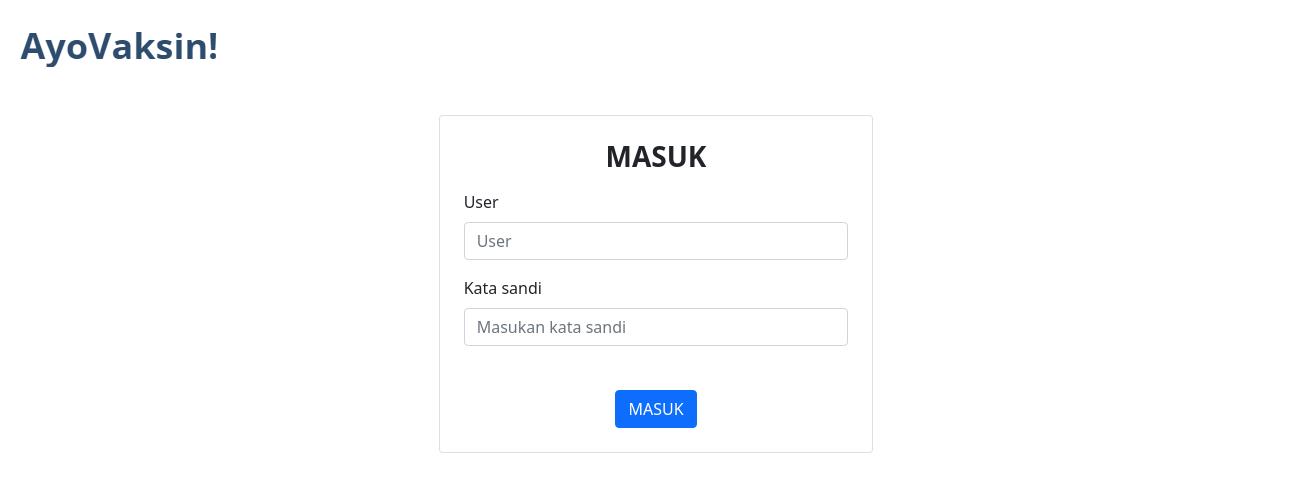
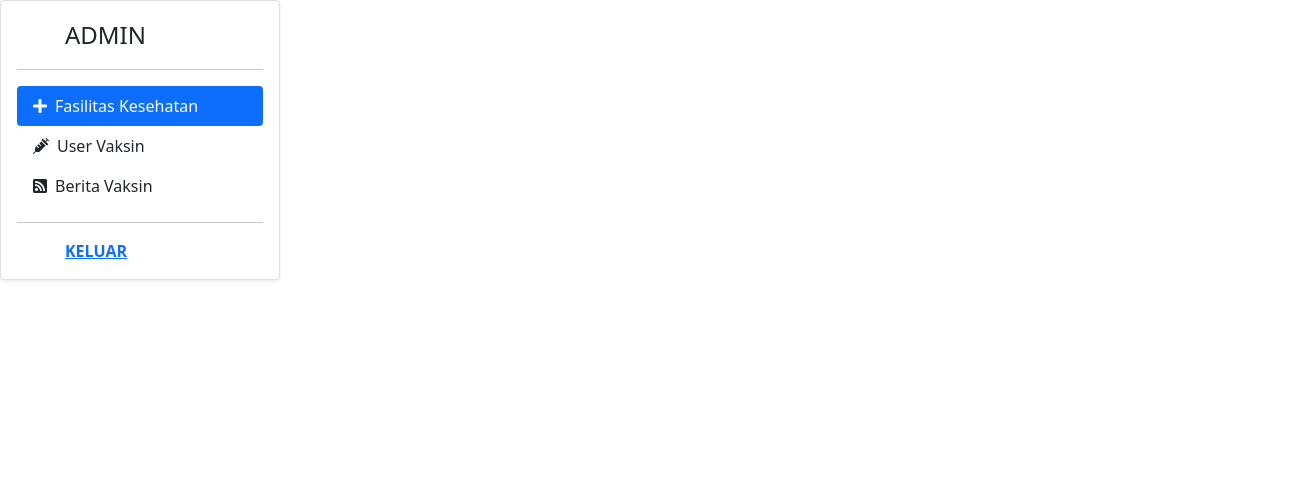
Before and after one commit to bimanugrahaa/vaccine-booking-system-frontend, a React (Create React App) app: page / in a window 1280 px wide. Shown: the top 492 px of the page, 1308 px wide, since content can reach past the window. Built offline with nearby package versions, Linux system fonts and the light colour scheme.

Commit message:
Add admin sidebar
Add admin sidebar.

```diff
--- a/package.json
+++ b/package.json
@@ -3,6 +3,7 @@
   "version": "0.1.0",
   "private": true,
   "dependencies": {
+    "@reduxjs/toolkit": "^1.7.1",
     "@testing-library/jest-dom": "^5.16.1",
     "@testing-library/react": "^12.1.2",
     "@testing-library/user-event": "^13.5.0",
@@ -12,7 +13,9 @@
     "react": "^17.0.2",
     "react-dom": "^17.0.2",
     "react-hook-form": "^7.22.5",
+    "react-redux": "^7.2.6",
     "react-scripts": "5.0.0",
+    "redux-persist": "^6.0.0",
     "web-vitals": "^2.1.2"
   },
   "scripts": {
--- a/public/index.html
+++ b/public/index.html
@@ -24,6 +24,7 @@
       work correctly both with client-side routing and a non-root public URL.
       Learn how to configure a non-root public URL by running `npm run build`.
     -->
+    <link rel="stylesheet" href="https://use.fontawesome.com/releases/v5.6.1/css/all.css">
     <title>React App</title>
   </head>
   <body>
--- a/src/App.js
+++ b/src/App.js
@@ -6,11 +6,12 @@ import Header from './users/components/header';
 import Login from './users/pages/login';
 import Register from './users/pages/register';
 import LoginAdmin from './admin/pages/login';
+import Sidebar from './admin/components/sidebar';
 
 function App() {
   return (
     <>
-    <LoginAdmin/>
+    <Sidebar/>
     </>
   );
 }
--- /dev/null
+++ b/src/admin/components/sidebar.jsx
@@ -0,0 +1,41 @@
+
+export default function Sidebar() {
+
+
+    return (
+        <>
+        <div class="d-flex flex-column flex-shrink-0 p-3 card shadow-sm" style={{"width": "280px"}}>
+            <a href="/" class="d-flex align-items-center mb-3 mb-md-0 me-md-auto link-dark text-decoration-none">
+                <svg class="bi me-2" width="40" height="32"><use href="#bootstrap"></use></svg>
+                <span class="fs-4">ADMIN</span>
+            </a>
+            <hr></hr>
+            <ul class="nav nav-pills flex-column mb-auto">
+            <li class="nav-item">
+                <a href="#" class="nav-link active" aria-current="page">
+                {/* <svg class="bi me-2" width="16" height="16"><use href="#home"></use></svg> */}
+                <i class="fas fa-plus me-2"></i>
+                Fasilitas Kesehatan
+                </a>
+            </li>
+            <li>
+                <a href="#" class="nav-link link-dark">
+                {/* <svg class="bi me-2" width="16" height="16"><use href="#speedometer2"></use></svg> */}
+                <i className="fas fa-syringe me-2"></i>
+                User Vaksin
+                </a>
+            </li>
+            <li>
+                <a href="#" class="nav-link link-dark">
+                {/* <svg class="bi me-2" width="16" height="16"><use href="#table"></use></svg> */}
+                <i class="fas fa-rss-square me-2"></i>
+                Berita Vaksin
+                </a>
+            </li>
+            </ul>
+            <hr></hr>
+            <a href="#" className="ms-5 fw-bold">KELUAR</a>
+        </div>
+        </>
+    )
+}
```
Also changed, not shown: src/store/Data.js (added), src/store/Store.js (added), 1 other file (tests, documents, lock files or other folders).
